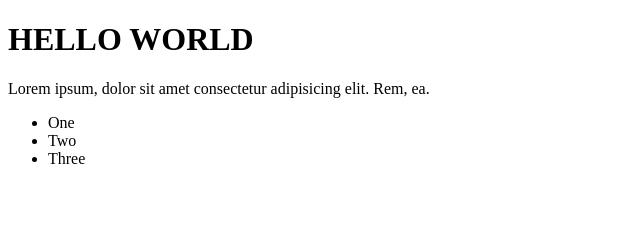
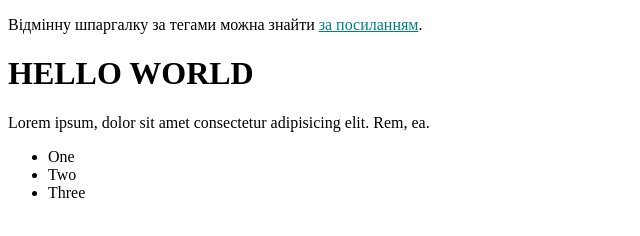
Before and after one commit to sabokk/Tutorial, a plain HTML site: page index.html in a window 1280 px wide. Shown: the whole page, without its empty margins (0-640 px from the left). Drawn offline with Linux system fonts and the light colour scheme.

Commit message:
Test css

```diff
--- /dev/null
+++ b/css/style.css
@@ -0,0 +1,6 @@
+.link{
+    color:teal;
+}
+.link:hover{
+    color:tomato;
+}
--- a/index.html
+++ b/index.html
@@ -4,8 +4,15 @@
     <meta charset="UTF-8" />
     <meta name="viewport" content="width=device-width, initial-scale=1.0" />
     <title>Document</title>
+    <link rel="stylesheet" href="./css/style.css" />
   </head>
   <body>
+    <p>
+      Відмінну шпаргалку за тегами можна знайти
+      <a target="_blank" class="link" href="https://htmlreference.io"
+        >за посиланням</a
+      >.
+    </p>
     <h1>HELLO WORLD</h1>
     <div>
       <p>Lorem ipsum, dolor sit amet consectetur adipisicing elit. Rem, ea.</p>
```
